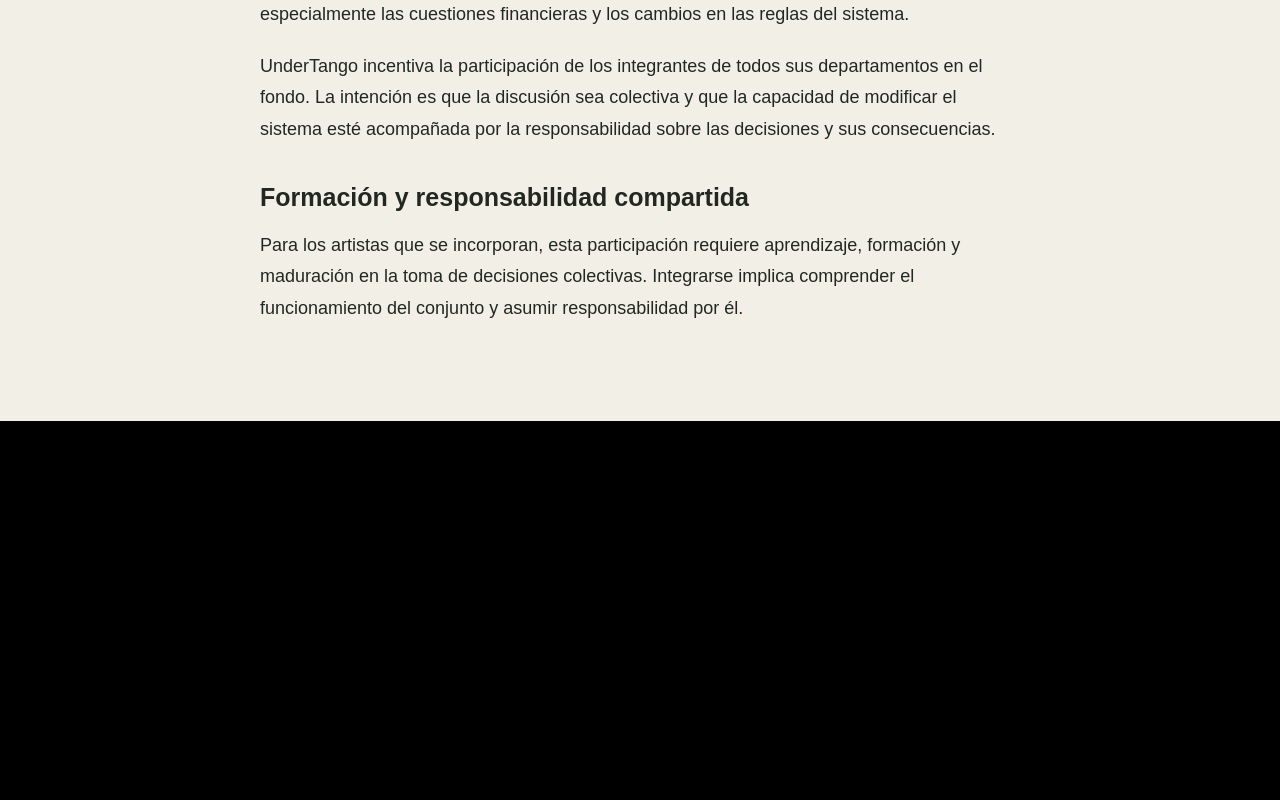
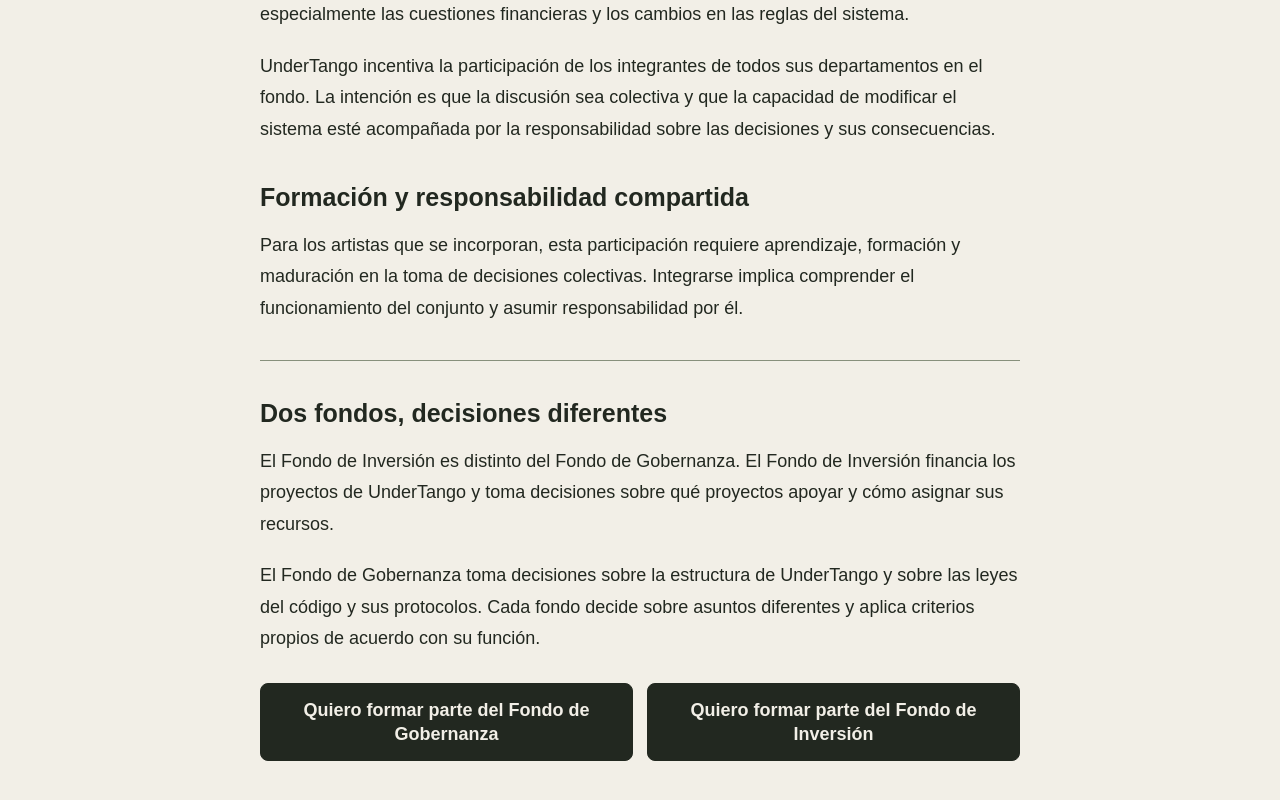
Before and after one commit to O-UnderTango-Club/UnderTangoWEBNextJS, a Next.js app: page /87 in a window 1280 px wide. Shown: the part 812-1612 px from the top of the page. Before the commit the page ends 1233 px from the top, so only its background shows below. Built offline with nearby package versions, Linux system fonts and the light colour scheme.

Commit message:
Agrega opciones de participación a Finanzas

```diff
--- a/app/87/fdg.css
+++ b/app/87/fdg.css
@@ -3,3 +3,9 @@
 .fdg-page section h2{display:block;color:inherit;text-align:left;margin-bottom:16px}
 .fdg-page section h2::after{display:none}
 .fdg-page p{margin-bottom:20px}
+.fdg-page .fdg-participation{border-top:1px solid #87907c;padding-top:36px}
+.fdg-actions{display:grid;grid-template-columns:repeat(2,minmax(0,1fr));gap:14px;margin-top:28px}
+.fdg-actions a{display:flex;align-items:center;justify-content:center;min-height:58px;padding:14px 18px;border:1px solid #222820;border-radius:8px;background:#222820;color:#f2efe7;font-weight:700;line-height:1.35;text-align:center;text-decoration:none;transition:background-color .2s ease,color .2s ease}
+.fdg-actions a:hover,.fdg-actions a:focus-visible{background:transparent;color:#222820}
+.fdg-actions a:focus-visible{outline:3px solid #87907c;outline-offset:3px}
+@media (max-width:640px){.fdg-actions{grid-template-columns:1fr}}
--- a/app/87/page.tsx
+++ b/app/87/page.tsx
@@ -1,5 +1,11 @@
 import type { Metadata } from "next";
 import "./fdg.css";
+
+const WHATSAPP_NUMBER = "5493757618270";
+
+function whatsappUrl(message: string) {
+  return `https://wa.me/${WHATSAPP_NUMBER}?text=${encodeURIComponent(message)}`;
+}
 
 export const metadata: Metadata = {
   title: "Funcionamiento del FDG | UnderTango",
@@ -41,9 +47,31 @@ export default function FondoPage() {
           <p>UnderTango incentiva la participación de los integrantes de todos sus departamentos en el fondo. La intención es que la discusión sea colectiva y que la capacidad de modificar el sistema esté acompañada por la responsabilidad sobre las decisiones y sus consecuencias.</p>
         </section>
 
-        <section aria-labelledby="formacion">
+        <section aria-labelledby="formacion" style={{ marginBottom: 36 }}>
           <h2 id="formacion" style={{ fontSize: 25, lineHeight: 1.3 }}>Formación y responsabilidad compartida</h2>
           <p>Para los artistas que se incorporan, esta participación requiere aprendizaje, formación y maduración en la toma de decisiones colectivas. Integrarse implica comprender el funcionamiento del conjunto y asumir responsabilidad por él.</p>
+        </section>
+
+        <section className="fdg-participation" aria-labelledby="fondos-distintos">
+          <h2 id="fondos-distintos" style={{ fontSize: 25, lineHeight: 1.3 }}>Dos fondos, decisiones diferentes</h2>
+          <p>El Fondo de Inversión es distinto del Fondo de Gobernanza. El Fondo de Inversión financia los proyectos de UnderTango y toma decisiones sobre qué proyectos apoyar y cómo asignar sus recursos.</p>
+          <p>El Fondo de Gobernanza toma decisiones sobre la estructura de UnderTango y sobre las leyes del código y sus protocolos. Cada fondo decide sobre asuntos diferentes y aplica criterios propios de acuerdo con su función.</p>
+          <div className="fdg-actions" aria-label="Opciones para participar">
+            <a
+              href={whatsappUrl("Hola, quiero formar parte del Fondo de Gobernanza de UnderTango.")}
+              target="_blank"
+              rel="noopener noreferrer"
+            >
+              Quiero formar parte del Fondo de Gobernanza
+            </a>
+            <a
+              href={whatsappUrl("Hola, quiero formar parte del Fondo de Inversión de UnderTango.")}
+              target="_blank"
+              rel="noopener noreferrer"
+            >
+              Quiero formar parte del Fondo de Inversión
+            </a>
+          </div>
         </section>
       </article>
     </main>
```
